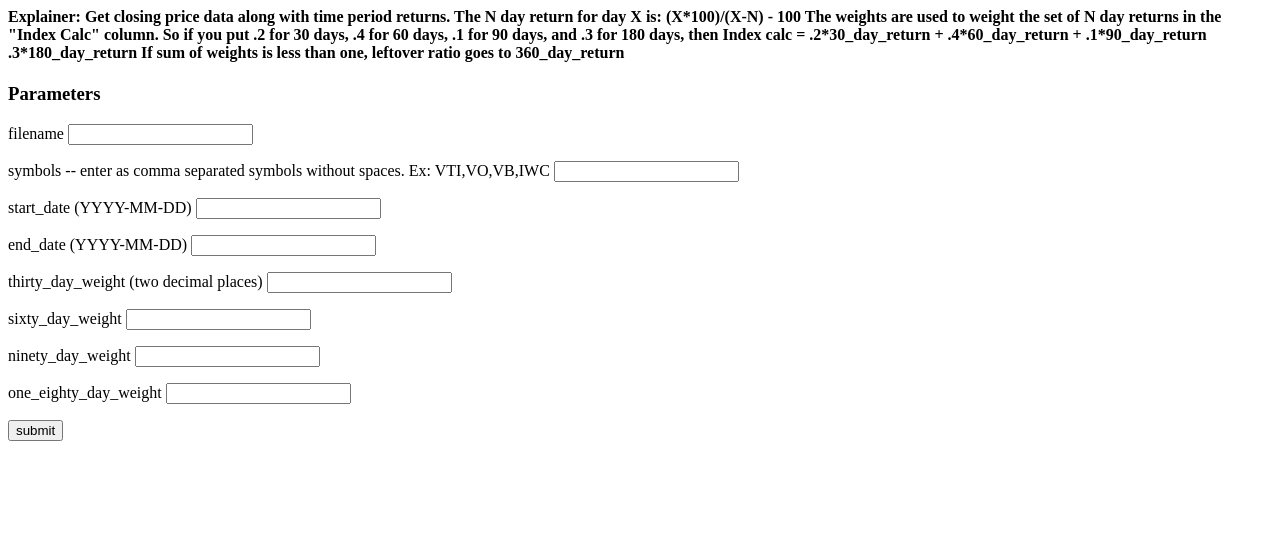
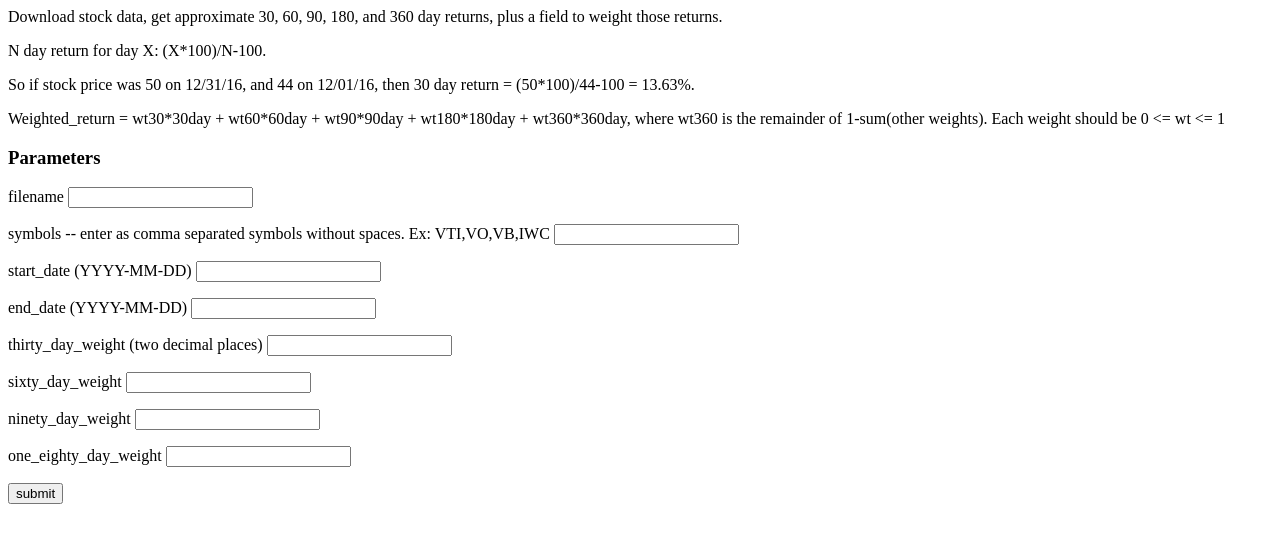
Before and after one commit to ngreenwald89/fin_data, a plain HTML site: page templates/parameters.html in a window 1280 px wide. Drawn offline with Linux system fonts and the light colour scheme.

Commit message:
explainer

```diff
--- a/templates/parameters.html
+++ b/templates/parameters.html
@@ -1,14 +1,10 @@
 <html>
    <body>
-   <h4>Explainer: Get closing price data along with time period returns.
-   The N day return for day X is:
-      (X*100)/(X-N) - 100
-   The weights are used to weight the set of N day returns in the "Index Calc" column.
-   So if you put .2 for 30 days, .4 for 60 days, .1 for 90 days, and .3 for 180 days,
-   then
-      Index calc = .2*30_day_return + .4*60_day_return + .1*90_day_return .3*180_day_return
-   If sum of weights is less than one, leftover ratio goes to 360_day_return
-   </h4>
+   <p>Download stock data, get approximate 30, 60, 90, 180, and 360 day returns, plus a field to weight those returns.
+   </p>
+   <p>N day return for day X: (X*100)/N-100.</p>
+   <p>So if stock price was 50 on 12/31/16, and 44 on 12/01/16, then 30 day return = (50*100)/44-100 = 13.63%.</p>
+   <p>Weighted_return = wt30*30day + wt60*60day + wt90*90day + wt180*180day + wt360*360day, where wt360 is the remainder of 1-sum(other weights). Each weight should be 0 <= wt <= 1</p>
    <h3>Parameters</h3>
       <form action = "/result" method = "POST">
          <p>filename <input type = "text" name = "filename" /></p>
```
Also changed, not shown: 1 other file.
